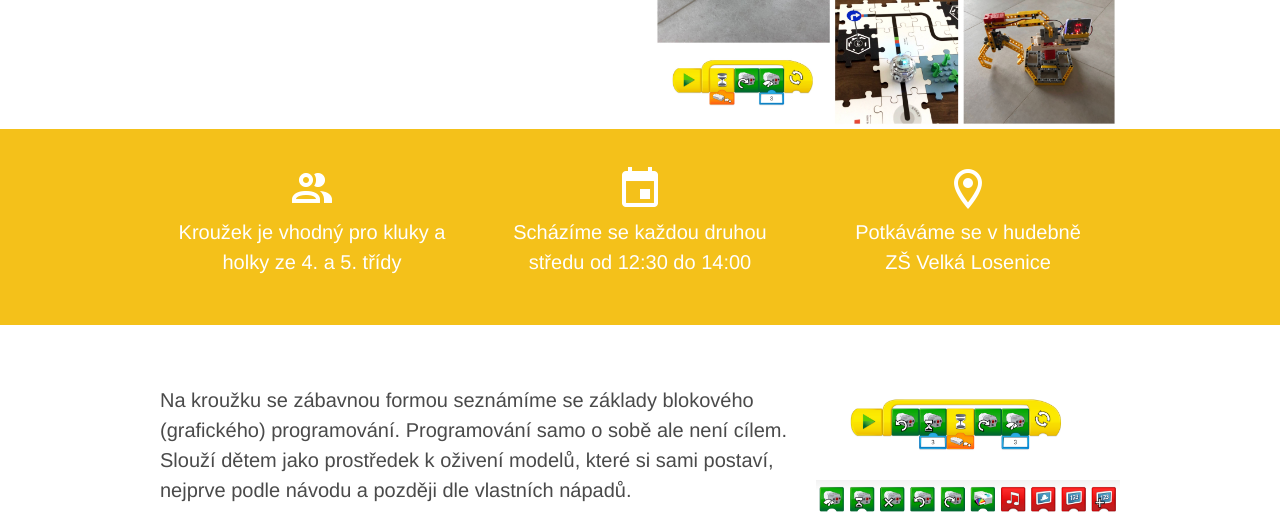
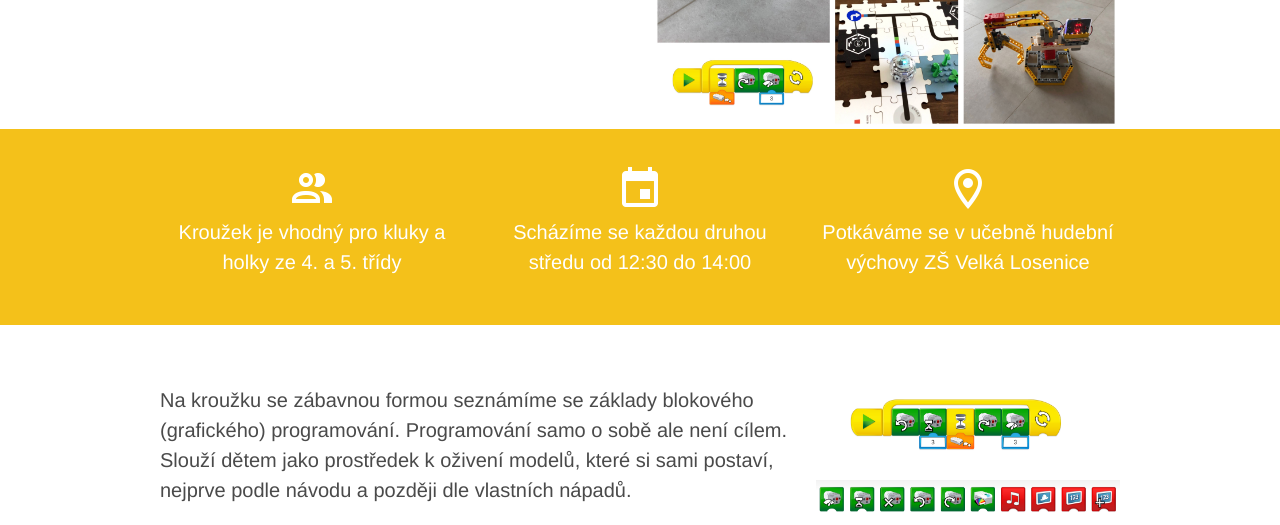
Before and after one commit to MilanLempera/robohrani.cz, a website: page index.html in a window 1280 px wide. Shown: the part 193-718 px from the top of the page. Drawn offline with nearby package versions, Linux system fonts and the light colour scheme; files that its build step writes are made by us from their sources.

Commit message:
update texts

```diff
--- a/index.html
+++ b/index.html
@@ -65,8 +65,7 @@
               <i class="mdi mdi-48px mdi-map-marker-outline mdi-light"></i>
             </span>
             <div class="content is-medium">
-              Potkáváme se v hudebně<br />
-              ZŠ Velká Losenice
+              Potkáváme se v učebně hudební výchovy ZŠ Velká Losenice
             </div>
           </div>
         </div>
```
